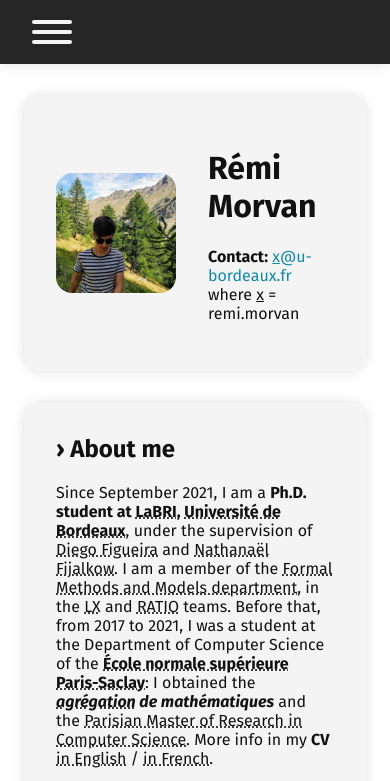
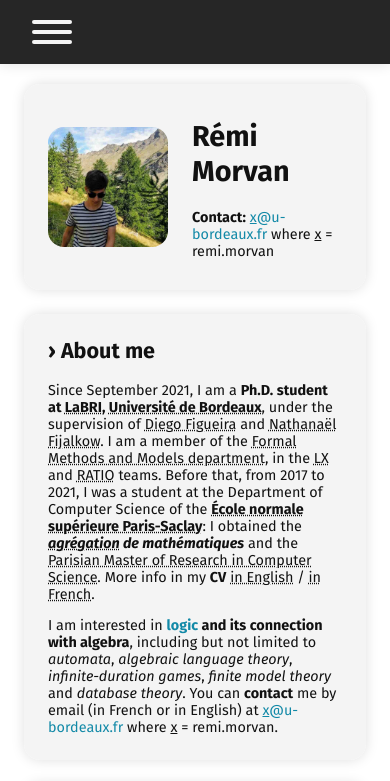
Before and after one commit to remimorvan/remimorvan.github.io, a plain HTML site: page index.html in a window 390 px wide. Shown: the top 781 px of the page. Drawn offline with Linux system fonts and the light colour scheme.

Commit message:
font size mobile

```diff
--- a/design.css
+++ b/design.css
@@ -526,6 +526,10 @@ a.pdf {
 }
 
 @media screen and (max-width: 560px) {
+    body {
+        font-size: 90%;
+    }
+
     main {
         width: calc(100vw - 48px);
         left: 24px;
@@ -538,4 +542,23 @@ a.pdf {
     #navbar-mobile ul#menu-mobile {
         padding: 0 32px;
     }
+
+    article {
+        padding: 24px;
+        margin: 24px 0;
+    }
+
+    header {
+        padding: 16px 24px;
+        margin: -12px 0 24px 0;
+    }
+
+    header img {
+        margin-right: 24px;
+    }
+
+    footer {
+        padding: 24px;
+        margin: 24px 0 -12px 0;
+    }
 }
```
